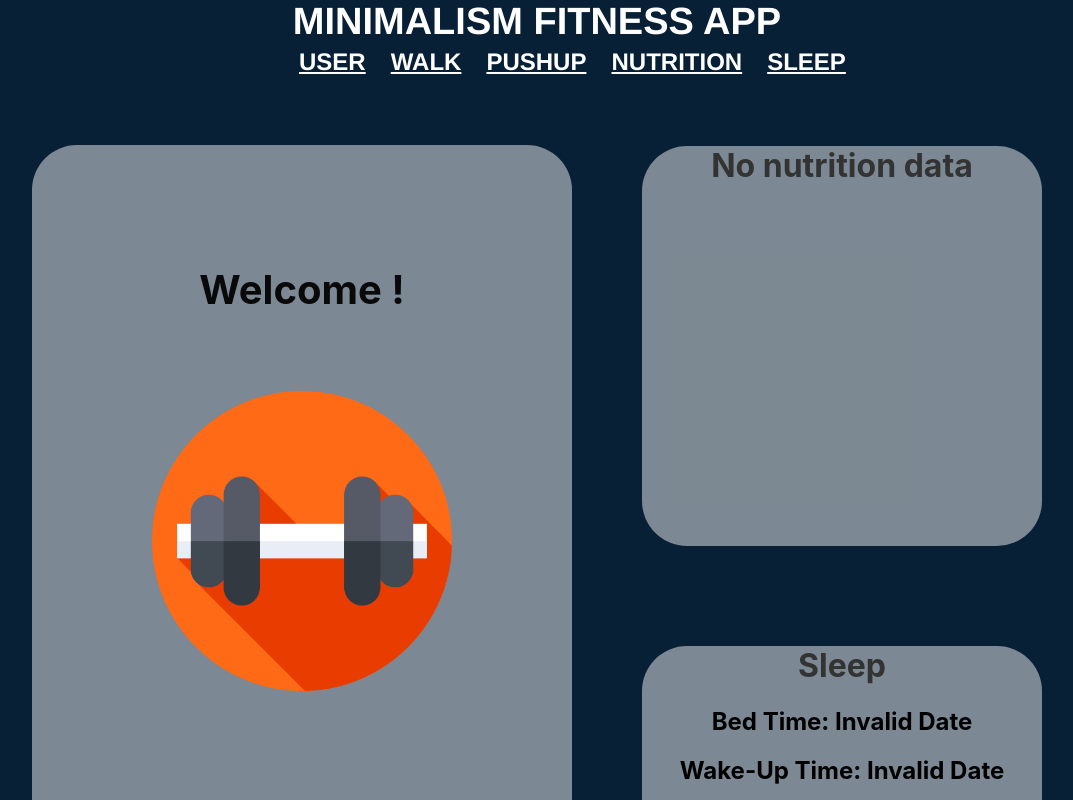
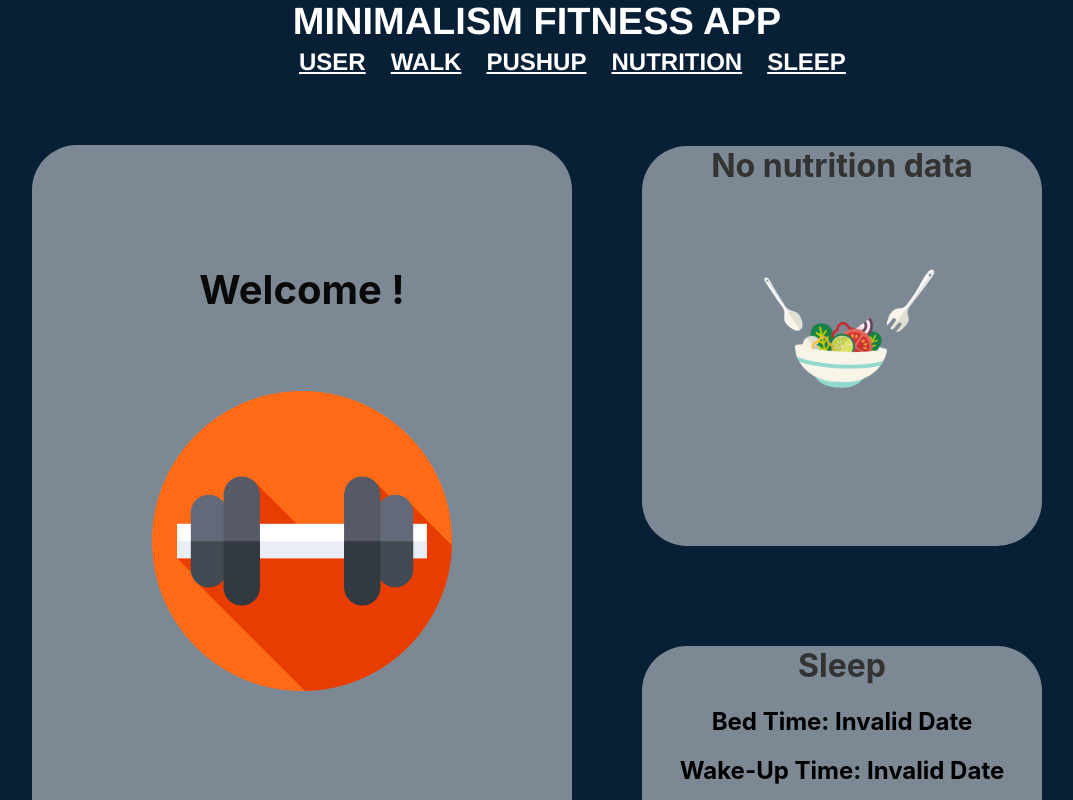
Before and after one commit to kadrikodes/MinimalismFitnessApplication, a React (Create React App) app in the folder src/main/java/com/health/minimalismfitnessapp/frontend/fitness-app/: page / in a window 1280 px wide. Shown: the top 800 px of the page, without its empty margins (103-1176 px from the left). Built offline with nearby package versions, Linux system fonts and the light colour scheme; no server answers.

Commit message:
placeholder image for homepage when all records are deleted

```diff
--- a/src/main/java/com/health/minimalismfitnessapp/frontend/fitness-app/src/components/HomePage/NutritionSummary/NutritionContainer.css
+++ b/src/main/java/com/health/minimalismfitnessapp/frontend/fitness-app/src/components/HomePage/NutritionSummary/NutritionContainer.css
@@ -8,3 +8,9 @@
     width: 400px;
     text-align: center;
 }
+
+#nutrition-sum-img{
+    width: 200px;
+    height: 200px;
+    margin-top: 0px;
+}
--- a/src/main/java/com/health/minimalismfitnessapp/frontend/fitness-app/src/components/HomePage/NutritionSummary/NutritionContainer.js
+++ b/src/main/java/com/health/minimalismfitnessapp/frontend/fitness-app/src/components/HomePage/NutritionSummary/NutritionContainer.js
@@ -8,6 +8,7 @@ const NutritionContainer = (props) => {
         return(
             <div className="NutritionContainer">
                 <h1>No nutrition data</h1>
+                <img src="\nutrition.gif" alt="NutritionImg" id="nutrition-sum-img"/>
             </div>
         )
     }
@@ -18,7 +19,7 @@ const NutritionContainer = (props) => {
         <h2>{foodName} ({calories}kCal)</h2>
         <h2>Carbohydrates: {carbohydrates}%</h2>
         <h2>Protein: {protein}%</h2>
-        <h2>Fats: {fats}%</h2>
+        <h2 >Fats: {fats}%</h2>
     </div>);
 }
 
```
Also changed, not shown: src/main/java/com/health/minimalismfitnessapp/frontend/fitness-app/public/nutrition.gif (added).
